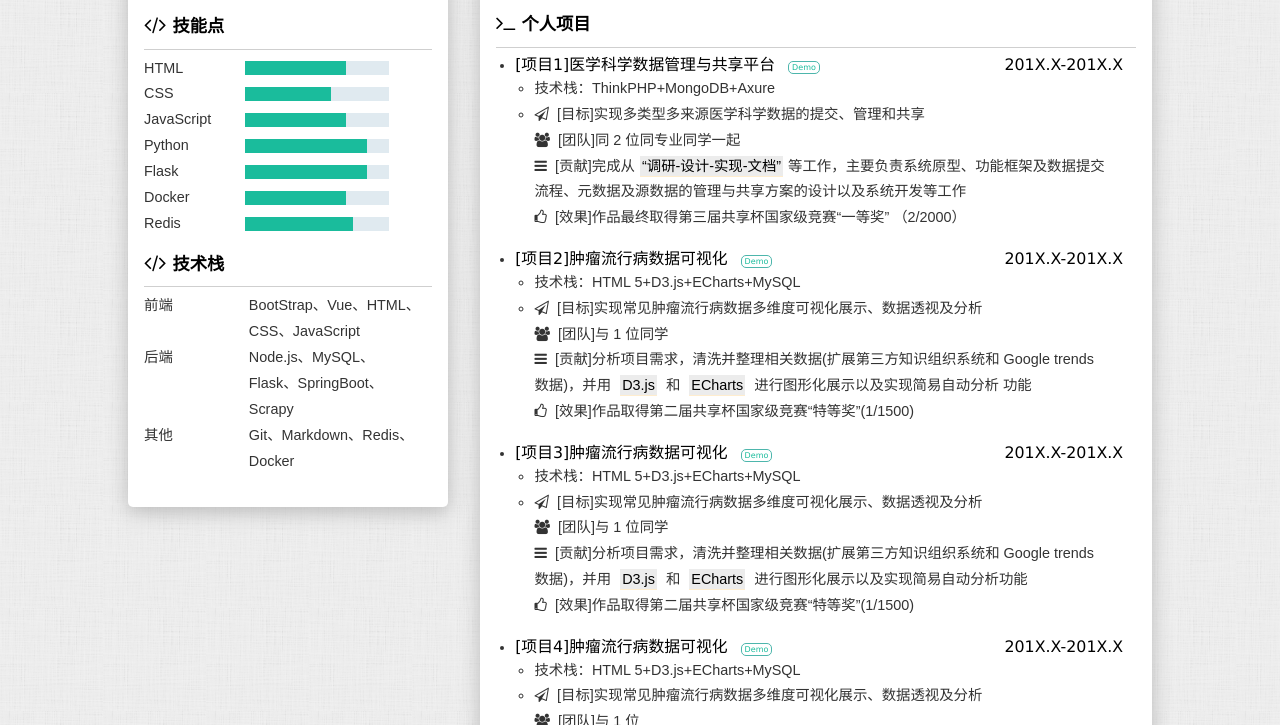
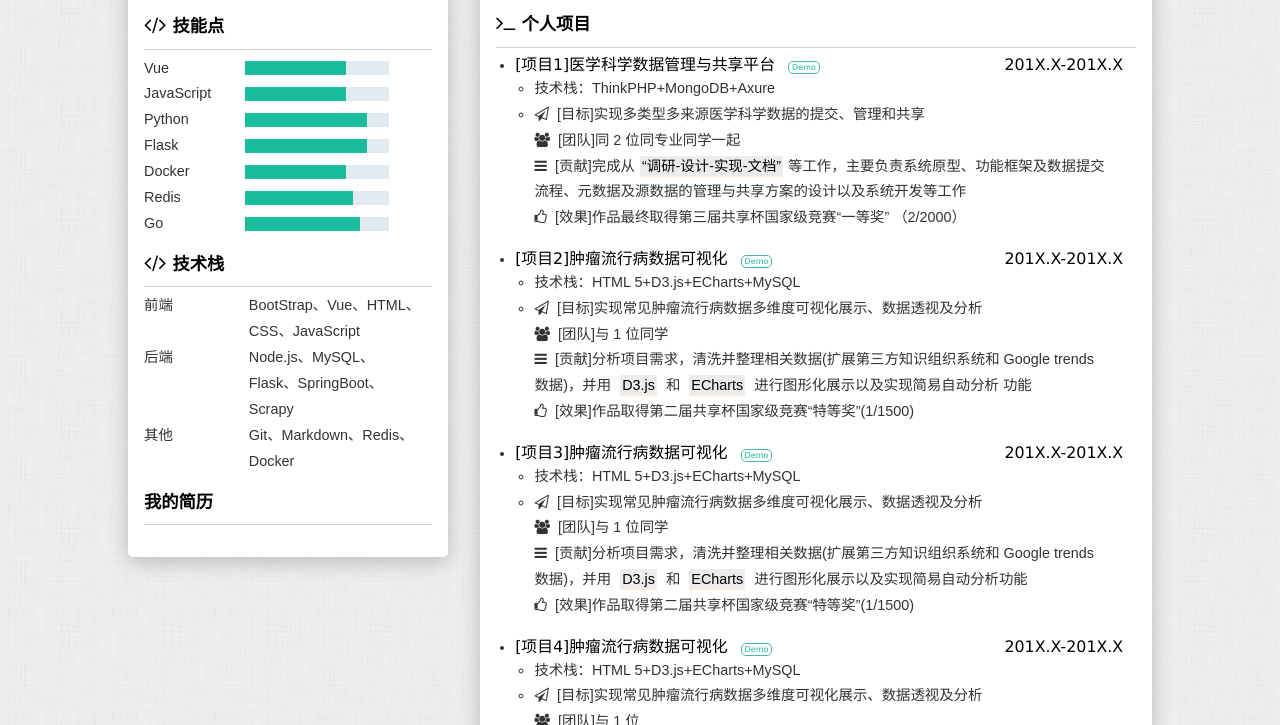
Before and after one commit to jiangyx3915/resume, a plain HTML site: page index.html in a window 1280 px wide. Shown: the part 525-1250 px from the top of the page. Drawn offline with Linux system fonts and the light colour scheme.

Commit message:
:star2:  修改技能树

```diff
--- a/index.html
+++ b/index.html
@@ -88,13 +88,13 @@
                     <h2><i class="fa fa-code" aria-hidden="true"></i>技能点</h2>
                     <hr/>
                     <ul>
-                        <li><label>HTML</label><progress value="70" max="100"></progress></li>
-                        <li><label>CSS</label><progress value="60" max="100"></progress></li>
+                        <li><label>Vue</label><progress value="70" max="100"></progress></li>
                         <li><label>JavaScript</label><progress value="70" max="100"></progress></li>
                         <li><label>Python</label><progress value="85" max="100"></progress></li>
                         <li><label>Flask</label><progress value="85" max="100"></progress></li>
                         <li><label>Docker</label><progress value="70" max="100"></progress></li>
                         <li><label>Redis</label><progress value="75" max="100"></progress></li>
+                        <li><label>Go</label><progress value="80" max="100"></progress></li>
                     </ul>
                 </section>
 
@@ -116,6 +116,11 @@
                             <span>Git、Markdown、Redis、Docker</span>
                         </li>
                     </ul>
+                </div>
+
+                <div class="info-unit">
+                    <h2>我的简历</h2>
+                    <hr/>
                 </div>
             </section>
 
```
